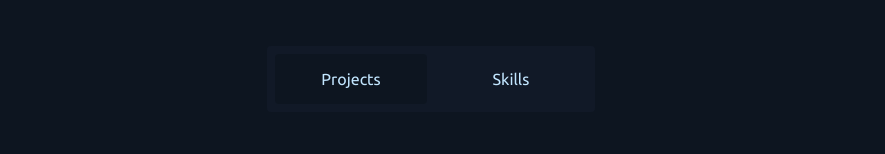
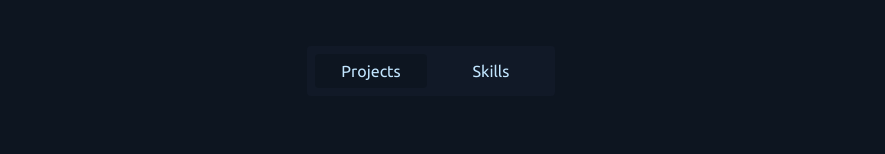
Before and after one commit to fbsdsgn/portfolio, a React (Vite) app: page / in a window 1280 px wide. Shown: the part 427-581 px from the top of the page, without its empty margins (209-1094 px from the left). Built offline with nearby package versions, Linux system fonts and the light colour scheme; data requests are answered from the project's data file.

Commit message:
styles: update styled Main

```diff
--- a/src/components/Main/styles.ts
+++ b/src/components/Main/styles.ts
@@ -19,6 +19,12 @@ export const Button = styled("button", {
   "&:hover": {
     backgroundColor: "$blue1",
   },
+
+  "@bp1": {
+    width: "$14",
+    fontSize: "$2",
+    padding: "$1",
+  },
 });
 
 export const Content = styled("div", {
@@ -31,12 +37,12 @@ export const Content = styled("div", {
 });
 
 export const Sections = styled("div", {
-  mb: "$4"
+  mb: "$4",
 });
 
 export const Social = styled("div", {
   textAlign: "center",
-  mb: "$8"
+  mb: "$8",
 });
 
 export const Link = styled("a", {
```
